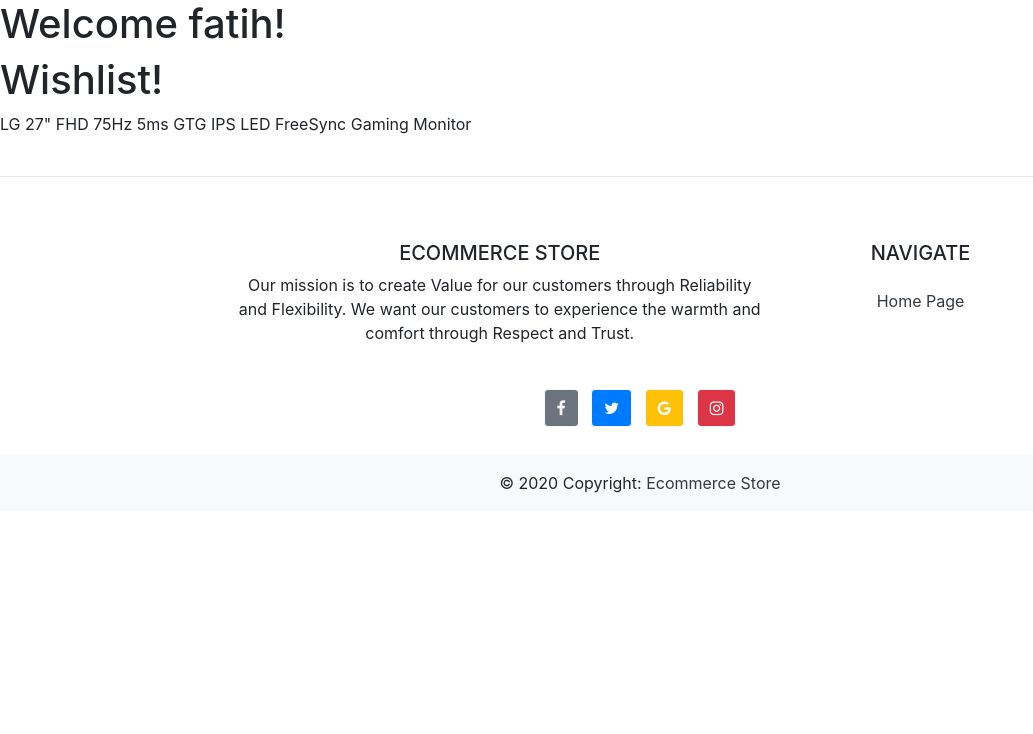
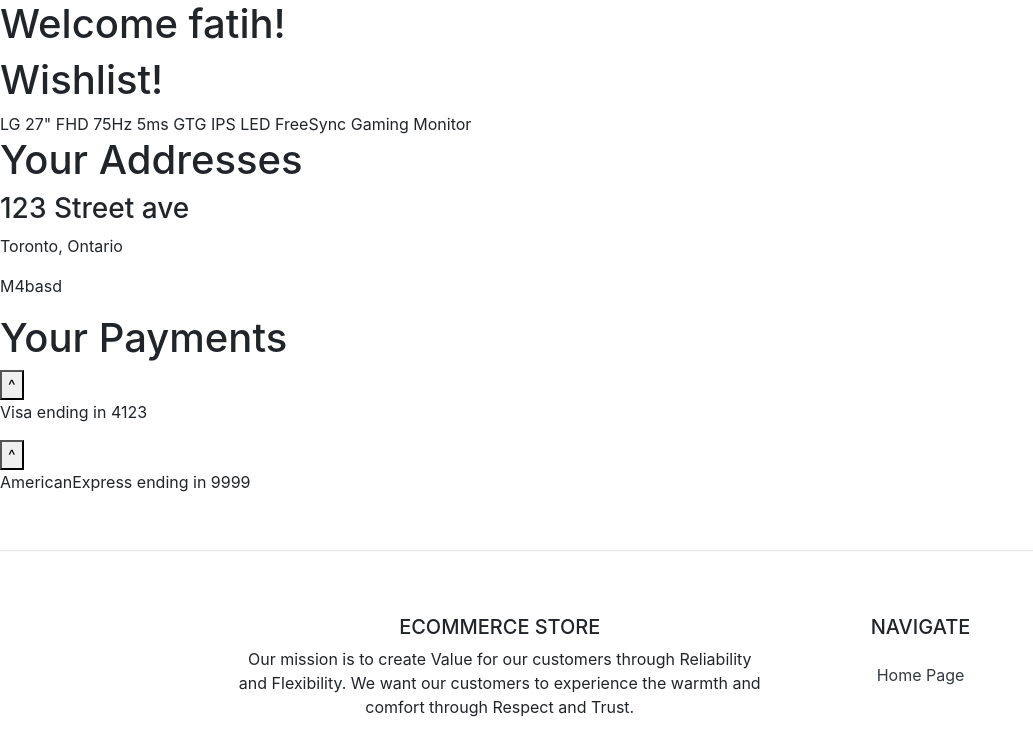
Before and after one commit to APlusOnly/Django-Ecommerce, a Django app: page /profile/ in a window 1280 px wide; the page is wider, and only the part inside the window is pictured. Shown: the part 101-835 px from the top of that part, without its empty margins (0-1033 px from the left). Before the commit the page ends 594 px from the top of that part, so only its background shows below. Run offline with Django 3.2, Linux system fonts and the light colour scheme; a user stored in the database is signed in; data comes from the database, SQL or seed files in the repository; some libraries are stand-ins or nearby versions.

Commit message:
account page, model changes

```diff
--- a/static/css/main.css
+++ b/static/css/main.css
@@ -13,6 +13,14 @@ nav{
 }
 .navbar-brand{
     margin-left: 11rem;
+}
+
+.payment_details{
+    display: none
+}
+
+.h1{
+    color: blue
 }
 
 @media only screen and (max-width: 1600px) {
--- a/static/js/index.js
+++ b/static/js/main.js
@@ -9,3 +9,12 @@ function showSlidesAutomatic() {
   slides[slideIndexAutomatic-1].style.display = "block";
   setTimeout(showSlidesAutomatic, 4000); // Change image every 2 seconds
 }
+
+function paymentToggle(id) {
+  var x = document.getElementById(id);
+  if (x.style.display === "none") {
+    x.style.display = "block";
+  } else {
+    x.style.display = "none";
+  }
+}
--- a/store/models.py
+++ b/store/models.py
@@ -1,10 +1,10 @@
 from django.db import models
 from django.contrib.auth.models import User
-
+from users.models import Address, Payment
 
 class Department(models.Model):
     name = models.CharField(max_length=255)
-    picture = models.ImageField(default='###image.url')
+    picture = models.ImageField(default='default.jpg', upload_to='images/department')
 
     def __str__(self):
         return self.name
@@ -26,13 +26,6 @@ class Item(models.Model):
         ('Currently Unavailable', 'Currently Unavailable')
     )
 
-    SIZE = (
-        ('No Size', 'No Size'),
-        ('Small', 'Small'),
-        ('Medium', 'Medium'),
-        ('Large', 'Large'),
-        ('X-Large', 'X-Large')
-    )
 
     name = models.CharField(max_length=255, null=True)
     cost = models.FloatField(max_length=20, null=True)
@@ -47,42 +40,6 @@ class Item(models.Model):
     def __str__(self):
         return self.name
 
-
-
-
-
-class Address(models.Model):
-    user = models.ForeignKey(User, null=True, on_delete=models.SET_NULL)
-    country = models.CharField(max_length=255, null=True)
-    province = models.CharField(max_length=255, null=True)
-    city = models.CharField(max_length=255, null=True)
-    street = models.CharField(max_length=255, null=True)
-    apartment_number = models.FloatField(max_length=10, null=True)
-    postal_code = models.CharField(max_length=10, null=True)
-
-    def __str__(self):
-        full_address = self.country + ' ' + self.province + ' ' + self.postal_code
-        return full_address
-
-# maybe add payment type like credit card information or such if we want
-class Payment(models.Model):
-    TYPES = (
-        ('Visa', 'Visa'),
-        ('Debit', 'Debit'),
-        ('MasterCard', 'Master Card'),
-        ('AmericanExpress', 'American Express')
-    )
-    user = models.ForeignKey(User, null=True, on_delete=models.SET_NULL)
-    card_number = models.CharField(max_length=19)
-    expire_date = models.DateField()
-    cvv = models.CharField(max_length=4)
-    type = models.CharField(max_length=100,choices=TYPES)
-
-    def __str__(self):
-        return self.card_number
-
-
-# maybe add payment to order, so we know how the customer payed for their order
 class Order(models.Model):
     STATUS = (
         ('Pending', 'Pending'),
@@ -98,8 +55,8 @@ class Order(models.Model):
     payment_used = models.ForeignKey(Payment, null=True ,on_delete=models.SET_NULL)
 
     def __str__(self):
-        order_details = self.item.name + ' ' + self.date
-        return order_details
+        return self.item.name + ' ' + self.date
+
 
 
 class Review(models.Model):
@@ -120,6 +77,14 @@ class Review(models.Model):
 
 
 class Size(models.Model):
+    SIZE = (
+        ('No Size', 'No Size'),
+        ('Small', 'Small'),
+        ('Medium', 'Medium'),
+        ('Large', 'Large'),
+        ('X-Large', 'X-Large')
+    )
+
     item = models.ForeignKey(Item, on_delete=models.CASCADE)
     size = models.CharField(max_length=50)
     stock = models.IntegerField()
--- a/users/admin.py
+++ b/users/admin.py
@@ -3,3 +3,5 @@ from .models import *
 
 admin.site.register(UserProfile)
 admin.site.register(Wishlist)
+admin.site.register(Address)
+admin.site.register(Payment)
--- a/users/models.py
+++ b/users/models.py
@@ -1,6 +1,6 @@
 from django.db import models
 from django.contrib.auth.models import User
-from store.models import Item
+
 
 # can see if we can move address and payment here, since it is user stuff
 
@@ -14,7 +14,36 @@ class UserProfile(models.Model):
 # idk if this needs to be here but
 class Wishlist(models.Model):
     user = models.ForeignKey(User, null=True, on_delete=models.SET_NULL)
-    item = models.ForeignKey(Item, null=True, on_delete=models.SET_NULL)
+    item = models.ForeignKey("store.Item", null=True, on_delete=models.SET_NULL)
 
     def __str__(self):
         return self.item.name
+
+class Payment(models.Model):
+    TYPES = (
+        ('Visa', 'Visa'),
+        ('Debit', 'Debit'),
+        ('MasterCard', 'Master Card'),
+        ('AmericanExpress', 'American Express')
+    )
+    user = models.ForeignKey(User, null=True, on_delete=models.SET_NULL)
+    card_number = models.CharField(max_length=19)
+    expire_date = models.DateField()
+    cvv = models.CharField(max_length=4)
+    type = models.CharField(max_length=100,choices=TYPES)
+
+    def __str__(self):
+        return self.card_number[-4:]
+
+class Address(models.Model):
+    user = models.ForeignKey(User, null=True, on_delete=models.SET_NULL)
+    country = models.CharField(max_length=255, null=True)
+    province = models.CharField(max_length=255, null=True)
+    city = models.CharField(max_length=255, null=True)
+    street = models.CharField(max_length=255, null=True)
+    apartment_number = models.FloatField(max_length=10, null=True)
+    postal_code = models.CharField(max_length=10, null=True)
+
+    def __str__(self):
+        full_address = self.country + ' ' + self.province + ' ' + self.postal_code
+        return full_address
--- a/users/templates/users/my_account.html
+++ b/users/templates/users/my_account.html
@@ -8,5 +8,25 @@
                 {{w.item.name}}
             </div>
         {% endfor %}
+
+        <h1>Your Addresses</h1>
+        {% for address in addresses %}
+        	<div>
+        		<h3>{{address.street}}</h3>
+        		<p>{{address.city}}, {{address.province}}</p>
+        		<p>{{address.postal_code}}</p>
+        	</div>
+        {% endfor %}
+
+        <h1>Your Payments</h1>
+        {% for payment in payments %}
+        	<div>
+        		<button onclick="paymentToggle('{{forloop.counter}}')">^</button>
+        		<p>{{payment.type}} ending in {{payment}}</p>
+        		<div style='display: none' id='{{forloop.counter}}'> <!-- idk why using a class doesnt work (class is payment_details) -->
+        			<p>Expires {{payment.expire_date}}</p>
+        		</div>
+        	</div>
+        {% endfor %}
     </div>
 {%endblock content%}
--- a/users/views.py
+++ b/users/views.py
@@ -7,8 +7,12 @@ from django.contrib.auth.decorators import login_required
 @login_required
 def my_account(request):
     wishlist = Wishlist.objects.filter(user=request.user)
+    payments = Payment.objects.filter(user=request.user)
+    addresses = Address.objects.filter(user=request.user)
 
     context = {
-        'wishlist': wishlist
+        'wishlist': wishlist,
+        'payments': payments,
+        'addresses': addresses
     }
     return render(request, 'users/my_account.html', context)
```
Also changed, not shown: db.sqlite3, images/department/default.jpg (added), images/department/default_Gepnvwv.jpg (added), store/migrations/0009_auto_20210626_1516.py (added), users/migrations/0002_auto_20210626_1516.py (added).
